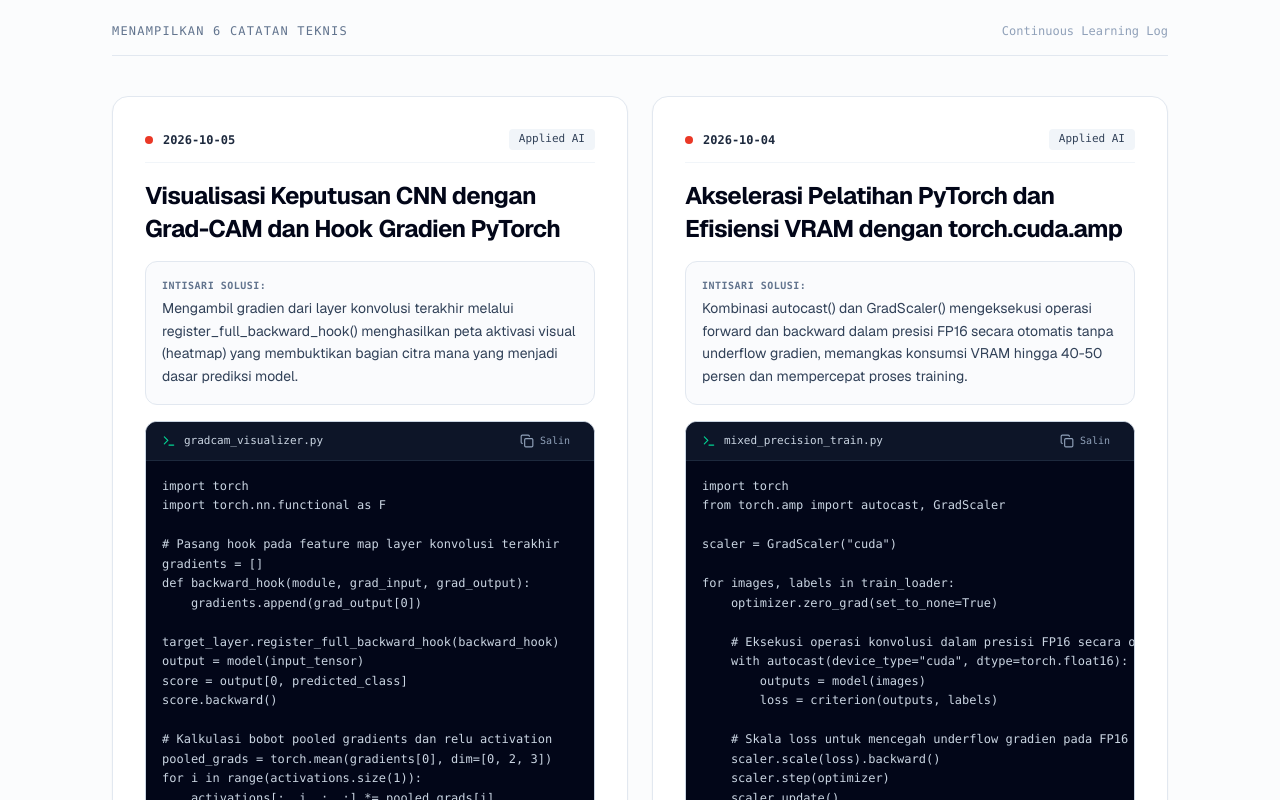
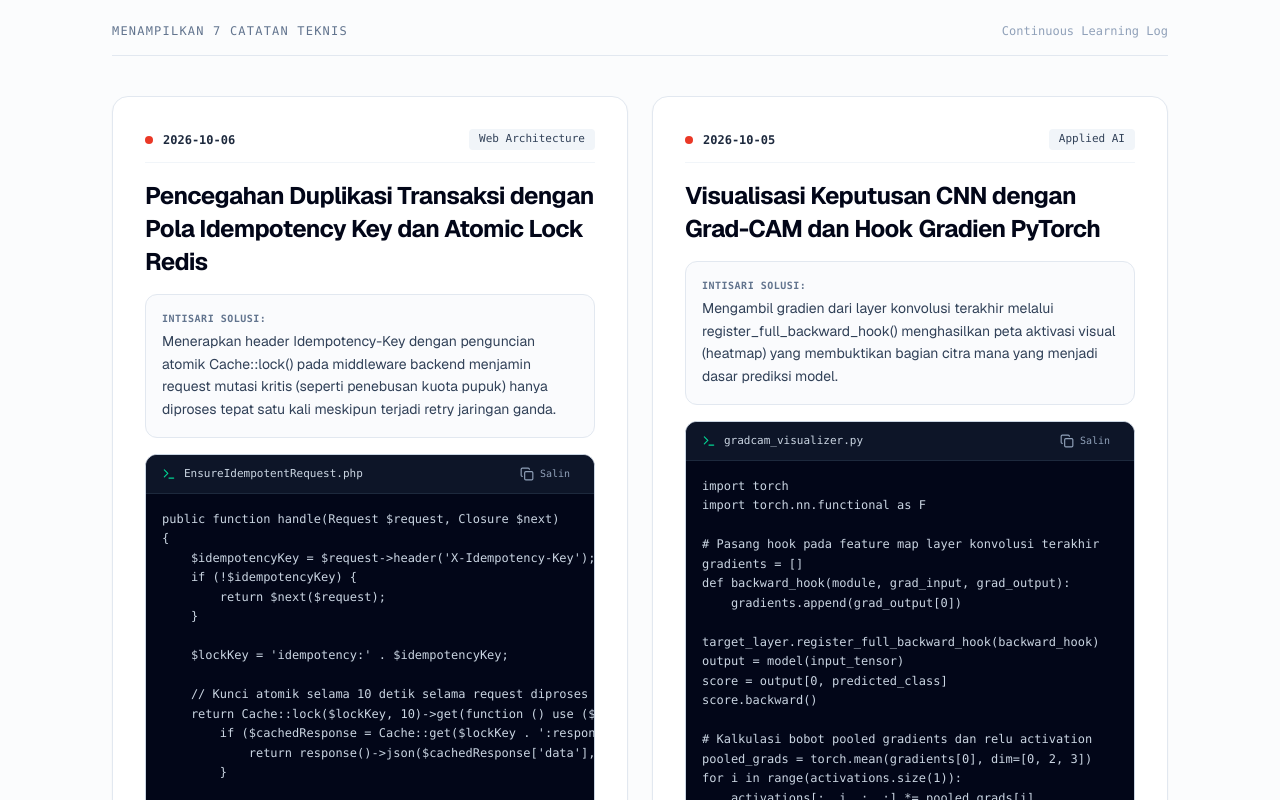
Before and after one commit to Myon2000/Personal-Porto, a Next.js app: page /til in a window 1280 px wide. Shown: the part 920-1720 px from the top of the page. Built offline with nearby package versions, Linux system fonts and the light colour scheme.

Commit message:
feat(til): document REST API idempotency keys with Redis locks for 2026-10-06

```diff
--- a/src/data/til-data.ts
+++ b/src/data/til-data.ts
@@ -30,11 +30,64 @@ export const TIL_CATEGORIES = [
   { key: "all", label: { id: "Semua Catatan", en: "All Notes" } },
   { key: "ai", label: { id: "Applied AI & CV", en: "Applied AI & CV" } },
   { key: "web", label: { id: "Web Architecture", en: "Web Architecture" } },
-  { key: "security", label: { id: "Security & Linux", en: "Security & Linux" } },
+  {
+    key: "security",
+    label: { id: "Security & Linux", en: "Security & Linux" },
+  },
   { key: "db", label: { id: "Database & Data", en: "Database & Data" } },
 ];
 
 export const TIL_ENTRIES: TilEntry[] = [
+  {
+    id: "2026-10-06-api-idempotency-key",
+    date: "2026-10-06",
+    category: "web",
+    categoryLabel: {
+      id: "Web Architecture",
+      en: "Web Architecture",
+    },
+    title: {
+      id: "Pencegahan Duplikasi Transaksi dengan Pola Idempotency Key dan Atomic Lock Redis",
+      en: "Preventing Duplicate API Operations using Idempotency Keys and Atomic Redis Locks",
+    },
+    takeaway: {
+      id: "Menerapkan header Idempotency-Key dengan penguncian atomik Cache::lock() pada middleware backend menjamin request mutasi kritis (seperti penebusan kuota pupuk) hanya diproses tepat satu kali meskipun terjadi retry jaringan ganda.",
+      en: "Enforcing an Idempotency-Key header coupled with Redis Cache::lock() in backend middleware ensures critical write operations are processed exactly once under network retry events.",
+    },
+    whyItMatters: {
+      id: "Ketika koneksi internet di lapangan tidak stabil, pengguna cenderung menekan tombol konfirmasi berulang kali. Tanpa kunci idempoten, request ganda dapat memicu pemotongan saldo kuota atau entri transaksi duplikat.",
+      en: "Under degraded field network connectivity, users frequently trigger repeated submissions. Idempotency guards critical state endpoints against double deduction anomalies.",
+    },
+    codeSnippet: {
+      language: "php",
+      fileName: "EnsureIdempotentRequest.php",
+      code: `public function handle(Request $request, Closure $next)
+{
+    $idempotencyKey = $request->header('X-Idempotency-Key');
+    if (!$idempotencyKey) {
+        return $next($request);
+    }
+
+    $lockKey = 'idempotency:' . $idempotencyKey;
+
+    // Kunci atomik selama 10 detik selama request diproses
+    return Cache::lock($lockKey, 10)->get(function () use ($request, $next, $lockKey) {
+        if ($cachedResponse = Cache::get($lockKey . ':response')) {
+            return response()->json($cachedResponse['data'], $cachedResponse['status']);
+        }
+
+        $response = $next($request);
+        Cache::put($lockKey . ':response', [
+            'data' => json_decode($response->getContent(), true),
+            'status' => $response->getStatusCode()
+        ], now()->addHours(24));
+
+        return $response;
+    }) ?? response()->json(['error' => 'Conflict: Concurrent request in flight.'], 409);
+}`,
+    },
+    tags: ["REST API", "Laravel", "Redis", "Concurrency", "Architecture"],
+  },
   {
     id: "2026-10-05-pytorch-gradcam-visualization",
     date: "2026-10-05",
```
Also changed, not shown: 1 other file (tests, documents, lock files or other folders).
